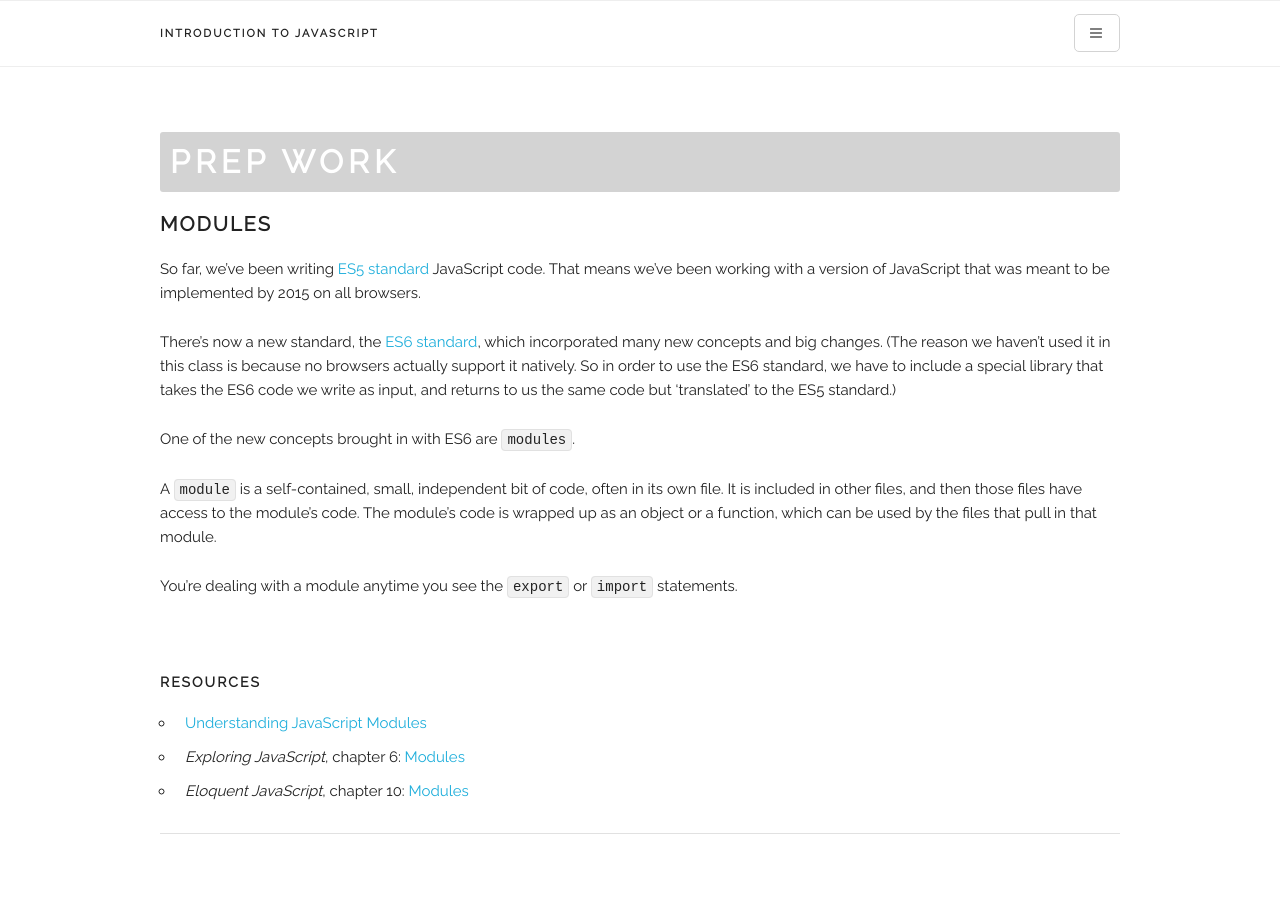
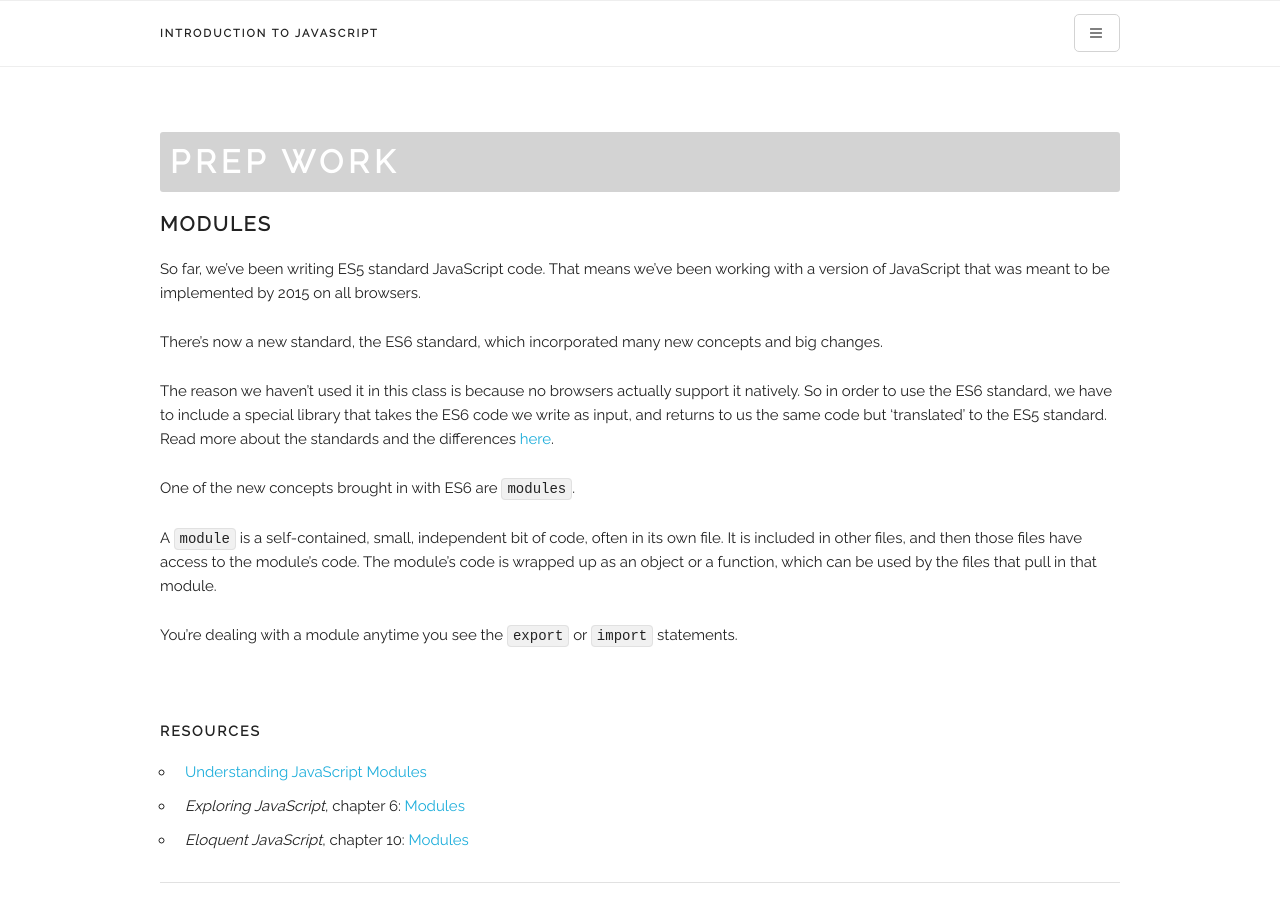
Before and after one commit to mindplace/wix-js-class, a Jekyll site: the page built from _posts/2017-03-29-class-seven.md, in a window 1280 px wide and 900 px high, scrolled down 331 px. Built offline with Jekyll 4.4.1, drawn with Linux system fonts in a browser that asks for light colours; comment, search, counter and statistics services are not loaded.

Commit message:
add ecmascript standards link

```diff
--- a/_posts/2017-03-29-class-seven.md
+++ b/_posts/2017-03-29-class-seven.md
@@ -21,9 +21,11 @@ slides: false
 
 <h2 class="header medium-header">Modules</h2>
 
-So far, we've been writing <a href="" target="blank">ES5 standard</a> JavaScript code. That means we've been working with a version of JavaScript that was meant to be implemented by 2015 on all browsers.
+So far, we've been writing ES5 standard JavaScript code. That means we've been working with a version of JavaScript that was meant to be implemented by 2015 on all browsers.
 
-There's now a new standard, the <a href="" target="blank">ES6 standard</a>, which incorporated many new concepts and big changes. (The reason we haven't used it in this class is because no browsers actually support it natively. So in order to use the ES6 standard, we have to include a special library that takes the ES6 code we write as input, and returns to us the same code but 'translated' to the ES5 standard.)
+There's now a new standard, the ES6 standard, which incorporated many new concepts and big changes.
+
+The reason we haven't used it in this class is because no browsers actually support it natively. So in order to use the ES6 standard, we have to include a special library that takes the ES6 code we write as input, and returns to us the same code but 'translated' to the ES5 standard. Read more about the standards and the differences <a href="https://benmccormick.org/2015/09/14/es5-es6-es2016-es-next-whats-going-on-with-javascript-versioning/" target="blank">here</a>.
 
 One of the new concepts brought in with ES6 are `modules`.
 
```
